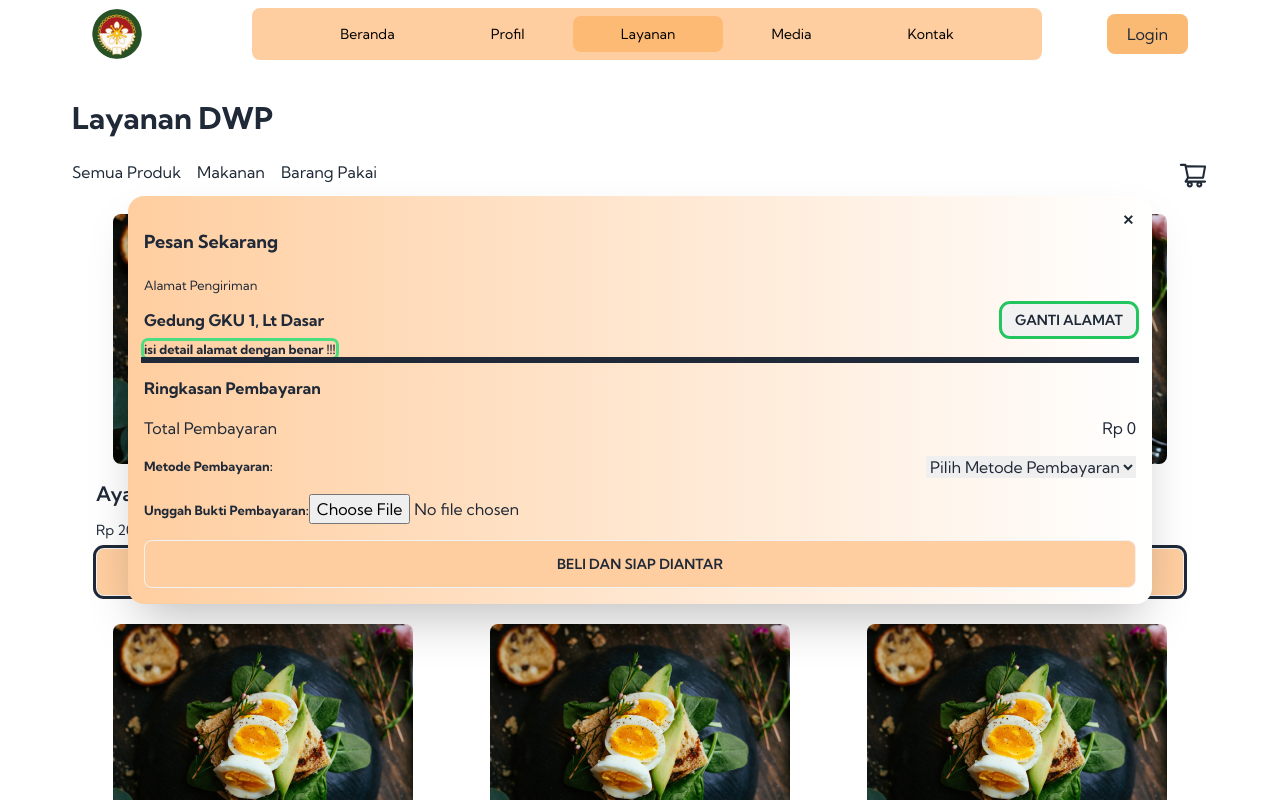
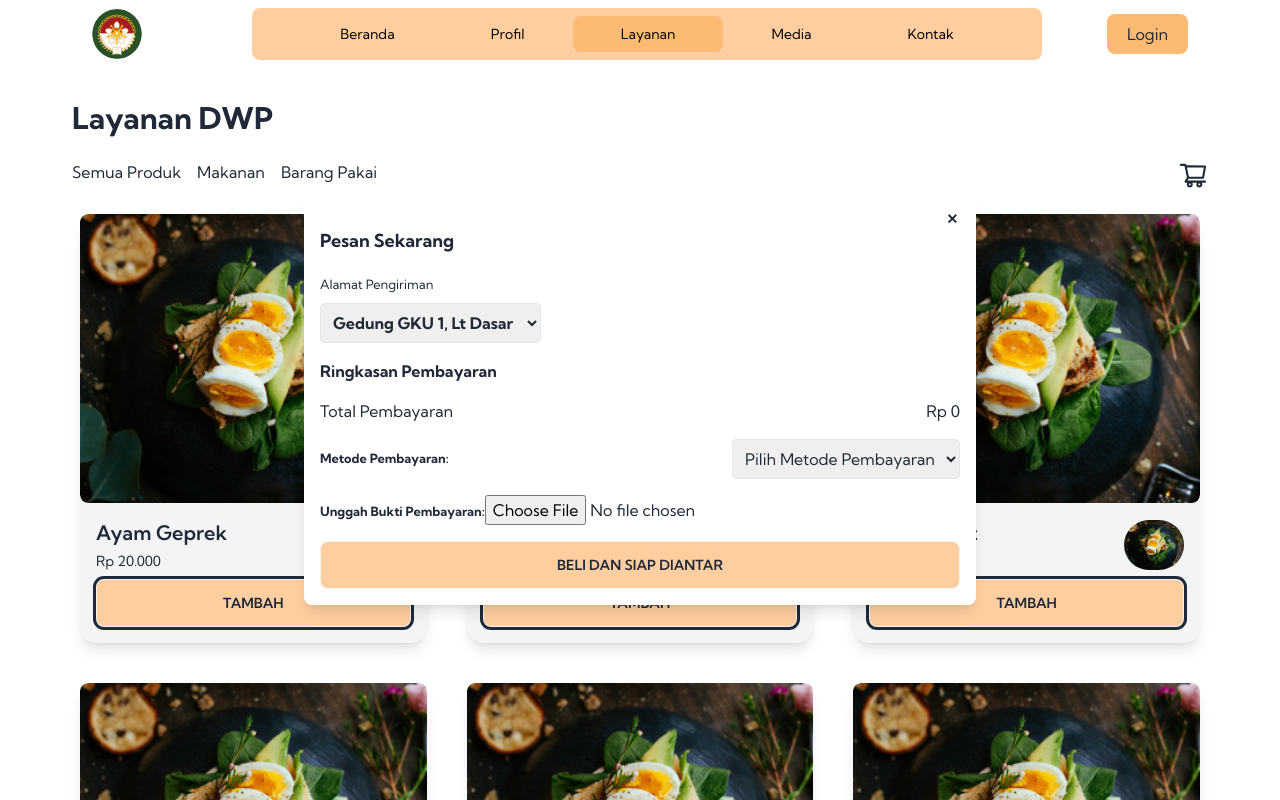
Before and after one commit to DWPProject/dwp_frontend, a Next.js app: page /layanan in a window 1280 px wide. Both pictures are taken after a click on the icon 1193 px from the left and 175 px from the top of the page. Shown: the top 800 px of the page. Built offline with nearby package versions, Linux system fonts and the light colour scheme.

Commit message:
update layanan dan cart

```diff
--- a/app/layanan/page.jsx
+++ b/app/layanan/page.jsx
@@ -6,6 +6,7 @@ import {
   AiOutlineShoppingCart,
   AiOutlinePlus,
   AiOutlineMinus,
+  AiTwotoneDelete,
 } from "react-icons/ai";
 
 import Navbar from "@/components/Navbar";
@@ -24,6 +25,7 @@ export default function Layanan() {
   const [keranjangBelanja, setKeranjangBelanja] = useState([]);
   const [nomorRekening, setNomorRekening] = useState("");
   const [buktiPembayaran, setBuktiPembayaran] = useState(null);
+  const [selectedAlamat, setSelectedAlamat] = useState("gedung-gku");
 
   const handleChangePembayaran = (e) => {
     const selectedValue = e.target.value;
@@ -93,7 +95,9 @@ export default function Layanan() {
     const file = e.target.files[0];
     setBuktiPembayaran(file);
   };
-
+  const handleAlamatChange = (event) => {
+    setSelectedAlamat(event.target.value);
+  };
   const jumlahPesananKeranjang = keranjangBelanja.reduce(
     (total, item) => total + item.jumlah,
     0
@@ -140,19 +144,35 @@ export default function Layanan() {
             )}
           </div>
         </div>
-        <div className="grid grid-cols-2 sm:grid-cols-2 md:grid-cols-3 lg:grid-cols-3 gap-3 m-4">
+        <div className="grid grid-cols-1 sm:grid-cols-2 md:grid-cols-2 lg:grid-cols-3 xl:grid-cols-3 gap-10 m-4">
           {DATA_PRODUK_USER.map((product, index) => (
-            <div key={index} className="card card-compact">
-              <figure className="rounded-lg">
+            <div
+              key={index}
+              className="card card-compact bg-gray-100 shadow-lg sm:max-w-xs md:max-w-md lg:max-w-md xl:max-w-md"
+            >
+              <figure className="rounded-lg ">
                 <Image
                   src={produk1}
                   alt={product.title}
-                  className="rounded-lg"
+                  className="rounded-lg w-full"
                 />
               </figure>
               <div className="card-body">
+                <div className="flex justify-between items-center">
+                  <div className="">
                     <h2 className="card-title ">{product.title}</h2>
                     <p>{product.price}</p>
+                  </div>
+                  <div>
+                    <Image
+                      src={produk1}
+                      alt={product.title}
+                      height={60}
+                      width={60}
+                      className="rounded-full"
+                    />
+                  </div>
+                </div>
                 <div className="card-actions justify-center">
                   <button
                     className="btn outline w-full bg-[#FFCEA0] hover:bg-[#FFCEA0]"
@@ -169,54 +189,58 @@ export default function Layanan() {
       <Footer />
       {isModalOpen && (
         <dialog id="my_modal_3" className="modal" open>
-          <div className="modal-box bg-gradient-to-r from-white to-[#FFCEA0]">
+          <div className="modal-box bg-white rounded-lg overflow-hidden">
             <form method="dialog">
               <button
-                className="btn btn-sm btn-circle btn-ghost absolute right-2 top-2"
+                className="btn btn-sm btn-circle btn-ghost absolute right-2 top-2 text-gray-500"
                 onClick={closeModal}
               >
                 ✕
               </button>
             </form>
-            <h3 className="text-lg font-bold mt-4">Custom Pesanan</h3>
-            <div className="flex justify-between mt-4">
-              <p>Nasi Lemak </p>
-              <p>20.000 </p>
+            <div className="p-6">
+              <h3 className="text-xl font-semibold mb-4">Custom Pesanan</h3>
+              <div className="flex justify-between mb-4">
+                <p className="text-base">Nasi Lemak</p>
+                <p className="text-base font-semibold">Rp 20.000</p>
               </div>
-            <div className="flex justify-between mt-4">
-              <p className="font-bold">Jumlah Pesanan</p>
-              <div className="flex justify-around font-bold align-center item-center">
+              <div className="flex justify-between mb-4">
+                <p className="text-base font-semibold">Jumlah Pesanan</p>
+                <div className="flex items-center space-x-4">
                   <AiOutlineMinus
-                  className="mr-4 cursor-pointer"
+                    className="cursor-pointer text-gray-500"
                     onClick={decreaseQuantity}
                   />
+                  <span className="text-base font-semibold">
                     {jumlahPesanan}
+                  </span>
                   <AiOutlinePlus
-                  className="ml-4 cursor-pointer"
+                    className="cursor-pointer text-gray-500"
                     onClick={increaseQuantity}
                   />
                 </div>
               </div>
-            <div className="mt-4">
-              <p className="font-bold">Catatan</p>
-              <small>opsional</small>
-              <br />
-
+              <div className="mb-4">
+                <label
+                  htmlFor="catatan"
+                  className="text-base font-semibold block"
+                >
+                  Catatan
+                </label>
                 <textarea
                   name="catatan"
                   id="catatan"
-                className="outline rounded"
-                style={{ width: "100%", maxWidth: "100%" }}
+                  className="w-full h-24 border p-2 rounded"
                   value={catatan}
                   onChange={handleCatatanChange}
                   maxLength="200"
                 />
-
-              <p className="mt-2">{catatan.length}/200</p>
+                <p className="text-sm text-gray-500 mt-2">
+                  {catatan.length}/200
+                </p>
               </div>
-            <div className="mt-4">
               <button
-                className="btn w-full bg-[#FFCEA0] hover:bg-[#FFCEA0]"
+                className="btn w-full bg-[#FFCEA0] hover:bg-[#FFCEA0] text-white"
                 onClick={tambahKeKeranjang}
               >
                 Pesan
@@ -225,9 +249,10 @@ export default function Layanan() {
           </div>
         </dialog>
       )}
+
       {isCartModalOpen && (
-        <dialog id="cart_modal" className="modal " open>
-          <div className="modal-box max-w-full sm:max-w-2xl md:max-w-3xl lg:max-w-4xl xl:max-w-5xl mx-auto p-4 bg-gradient-to-r from-[#FFCEA0] to-white">
+        <dialog id="cart_modal" className="modal" open>
+          <div className="modal-box max-w-full sm:max-w-2xl mx-auto p-4 bg-white shadow-lg rounded-lg">
             <form method="dialog">
               <button
                 className="btn btn-sm btn-circle btn-ghost absolute right-2 top-2"
@@ -240,52 +265,50 @@ export default function Layanan() {
             <div className="address mt-4">
               <small>Alamat Pengiriman</small>
               <div className="font-bold flex justify-between items-center mt-2">
-                <p>Gedung GKU 1, Lt Dasar</p>
-                <button className="btn btn-sm outline outline-green-500">
-                  Ganti Alamat
-                </button>
+                <select
+                  id="alamatPengiriman"
+                  value={selectedAlamat}
+                  onChange={handleAlamatChange}
+                  className="border rounded p-2"
+                >
+                  <option value="gedung-gku">Gedung GKU 1, Lt Dasar</option>
+                  <option value="other-address-1">
+                    Gedung GKU 2, Lt Dasar
+                  </option>
+                  <option value="other-address-2">Gedung E,lt Dasar </option>
+                  <option value="other-address-2">Gedung F,lt Dasar </option>
+                </select>
               </div>
-              <small className="outline outline-green-400 rounded font-bold mt-2">
-                isi detail alamat dengan benar !!!
-              </small>
             </div>
-            <div className="outline">
             {keranjangBelanja.map((item, index) => (
-                <div
-                  key={index}
-                  className="flex flex-col sm:flex-row justify-between items-center mt-4"
-                >
-                  <div className="w-full sm:w-2/3">
-                    <p>{item.nama}</p>
-                    <p>Rp {item.harga}</p>
-                    {item.catatan && (
-                      <p className="mt-1">Catatan: {item.catatan}</p>
-                    )}
-                    <button
-                      className="btn btn-sm mt-2 sm:mt-0"
-                      onClick={() => hapusPesanan(index)}
-                    >
-                      Hapus
-                    </button>
-                    <button
-                      className="btn btn-sm mt-2 sm:mt-0 ml-2"
-                      onClick={() => simpanPesanan(index, item)}
-                    >
-                      Simpan
-                    </button>
-                  </div>
-                  <div className="flex items-center w-full sm:w-1/3 mt-4 sm:mt-0">
+            <div key={index} className="mt-4 bg-white shadow-lg rounded-lg p-4">
+              <div className="flex items-center">
                 <Image
                   src={item.gambar}
                   alt={item.nama}
                   width={100}
                   height={100}
+                  className="rounded-lg"
                 />
-                    <p className="ml-2">{item.jumlah} x</p>
+                <div className="ml-4">
+                  <p className="text-lg font-bold">{item.nama}</p>
+                  <p className="text-sm text-gray-600">{item.jumlah} x Rp {item.harga}</p>
+                </div>
+              </div>
+              <div className="flex justify-between items-center mt-2">
+                <div>
+                  <h3 className="text-md font-bold">Catatan Pembeli</h3>
+                  <p className="text-sm text-gray-600">{item.catatan}</p>
+                </div>
+                <div>
+                  <button className="btn btn-sm btn-error text-white">
+                    <AiTwotoneDelete />
+                    Hapus Item
+                  </button>
+                </div>
               </div>
             </div>
             ))}
-            </div>
             <div className="mt-4">
               <p className="font-bold">Ringkasan Pembayaran</p>
               <div className="flex justify-between items-center mt-4 space-x-4">
@@ -300,7 +323,11 @@ export default function Layanan() {
               </div>
               <div className="flex justify-between items-center mt-4 space-x-4">
                 <small className="font-bold">Metode Pembayaran:</small>
-                <select id="metodePembayaran" onChange={handleChangePembayaran}>
+                <select
+                  id="metodePembayaran"
+                  onChange={handleChangePembayaran}
+                  className="border rounded p-2"
+                >
                   <option value="">Pilih Metode Pembayaran</option>
                   <option value="gopay">Gopay</option>
                   <option value="bri">BRI</option>
--- a/app/profil/page.jsx
+++ b/app/profil/page.jsx
@@ -92,6 +92,7 @@ export default function Profil() {
                       <Image
                         src={pengurus}
                         alt={`${data.name}${data.jabatan}`}
+                        className="rounded-full"
                       />
                     </figure>
                     <div className="card-body items-center">
```
Also changed, not shown: 1 other file (tests, documents, lock files or other folders). Lines whose indentation alone changed are shown as unchanged.
